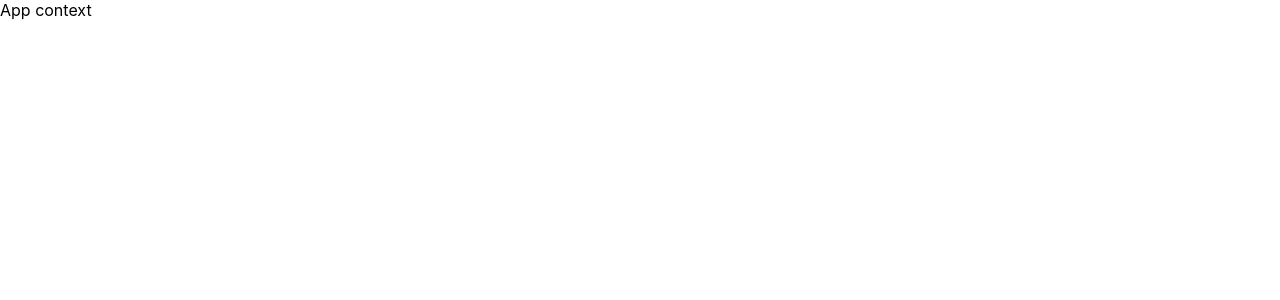
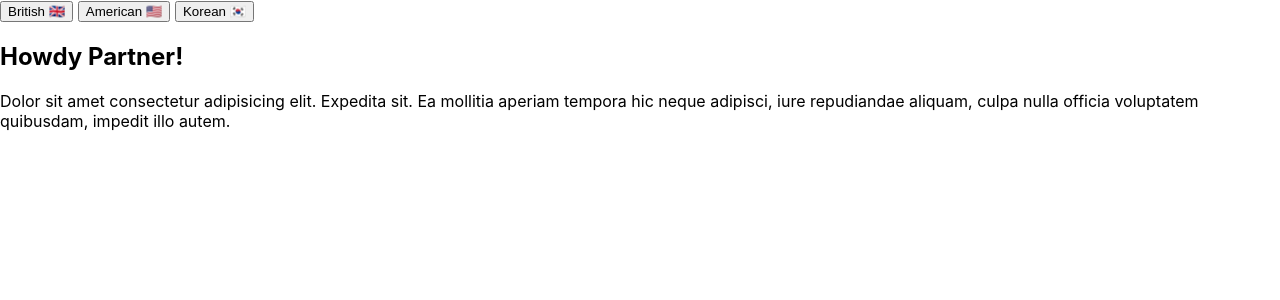
Before and after one commit to nickday67/react-playground, a React (Create React App) app: page / in a window 1280 px wide. Shown: the top 300 px of the page. Built offline with nearby package versions, Linux system fonts and the light colour scheme.

Commit message:
adding new files

```diff
--- a/src/lang-context/AppLang.js
+++ b/src/lang-context/AppLang.js
@@ -1,10 +1,13 @@
-import React, { Component } from "react"
+import React, { Component } from "react";
+import Child from "./Child";
+import LangControls from "./LangControls";
 
 export default class AppLang extends Component {
   render() {
     return (
-      <div className='AppLang'>
-        App context
+      <div className="AppLang">
+        <LangControls />
+        <Child />
       </div>
     );
   }
--- /dev/null
+++ b/src/lang-context/Child.js
@@ -0,0 +1,10 @@
+import React from 'react'
+import GrandChild from './GrandChild'
+
+export default function Child() {
+  return (
+    <main role='main' className='Child'>
+      <GrandChild />
+    </main>
+  );
+}
--- /dev/null
+++ b/src/lang-context/GrandChild.js
@@ -0,0 +1,10 @@
+import React from "react";
+import GreatGrandChild from "./GreatGrandChild";
+
+export default function GrandChild() {
+  return (
+    <div className="GrandChild">
+      <GreatGrandChild />
+    </div>
+  );
+}
--- /dev/null
+++ b/src/lang-context/GreatGrandChild.js
@@ -0,0 +1,19 @@
+import React, { Component } from "react";
+import languageSpecificCopy from "./languageSpecificCopy";
+import LanguageContext from "./LanguageContext";
+
+class GreatGrandChild extends Component {
+  static contextType = LanguageContext;
+
+  render() {
+    const copy = languageSpecificCopy["en-US"] || {};
+    return (
+      <section>
+        <h2>{copy.title}</h2>
+        <p>{copy.body}</p>
+      </section>
+    );
+  }
+}
+
+export default GreatGrandChild;
--- /dev/null
+++ b/src/lang-context/LangControls.js
@@ -0,0 +1,22 @@
+import React from 'react'
+
+export default function LangControls(props) {
+  return (
+    <>
+      <button>
+        British{' '}
+        <span role='img' aria-label='en-GB'>🇬🇧</span>
+      </button>
+      {' '}
+      <button>
+        American{' '}
+        <span role='img' aria-label='en-US'>🇺🇸</span>
+      </button>
+      {' '}
+      <button>
+        Korean{' '}
+        <span role='img' aria-label='ko'>🇰🇷</span>
+      </button>
+    </>
+  );
+}
--- /dev/null
+++ b/src/lang-context/LanguageContext.js
@@ -0,0 +1,10 @@
+import React from "react";
+
+const LanguageContext = React.createContext({
+  lang: window.navigator.language
+});
+
+export default LanguageContext;
+
+// It's important to note that this context is in it's own file,
+// so it can be directly imported into any other file.
--- /dev/null
+++ b/src/lang-context/languageSpecificCopy.js
@@ -0,0 +1,20 @@
+const languageSpecificCopy = {
+  // put your language here if you want!
+  "en-GB": {
+    title: "Good Morro Old Chap!",
+    body:
+      "Dolor sit amet consectetur adipisicing elit. Expedita sit. Ea mollitia aperiam tempora hic neque adipisci, iure repudiandae aliquam, culpa nulla officia voluptatem quibusdam, impedit illo autem."
+  },
+  "en-US": {
+    title: "Howdy Partner!",
+    body:
+      "Dolor sit amet consectetur adipisicing elit. Expedita sit. Ea mollitia aperiam tempora hic neque adipisci, iure repudiandae aliquam, culpa nulla officia voluptatem quibusdam, impedit illo autem."
+  },
+  ko: {
+    title: "폴더 목록",
+    body:
+      "당근은 리베이트를 강화. 를 가졌어요. 여기에도시에 열립니다이 부드러움을 얻으려면, 권리 그 중 일부를 거부하는 일부 사람들에게 즐거움의 의무의 잘못은, 이전의 목적에 장애물이 없다."
+  }
+};
+
+export default languageSpecificCopy;
```
